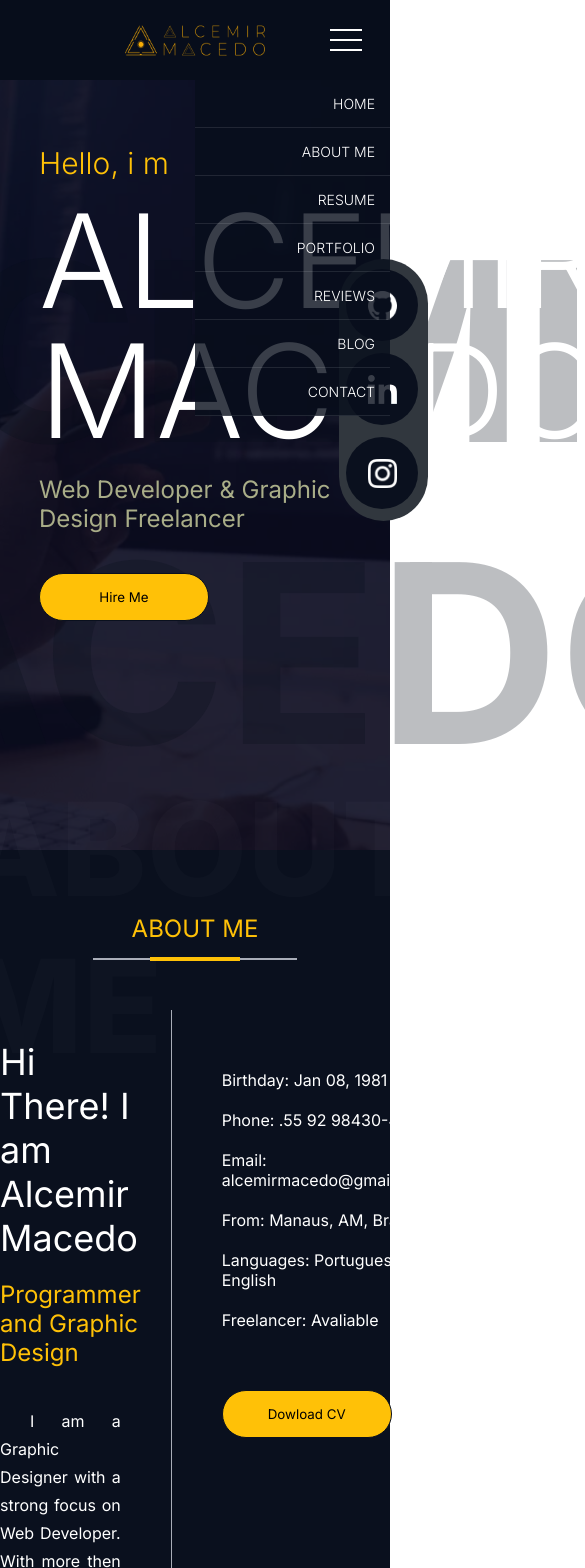
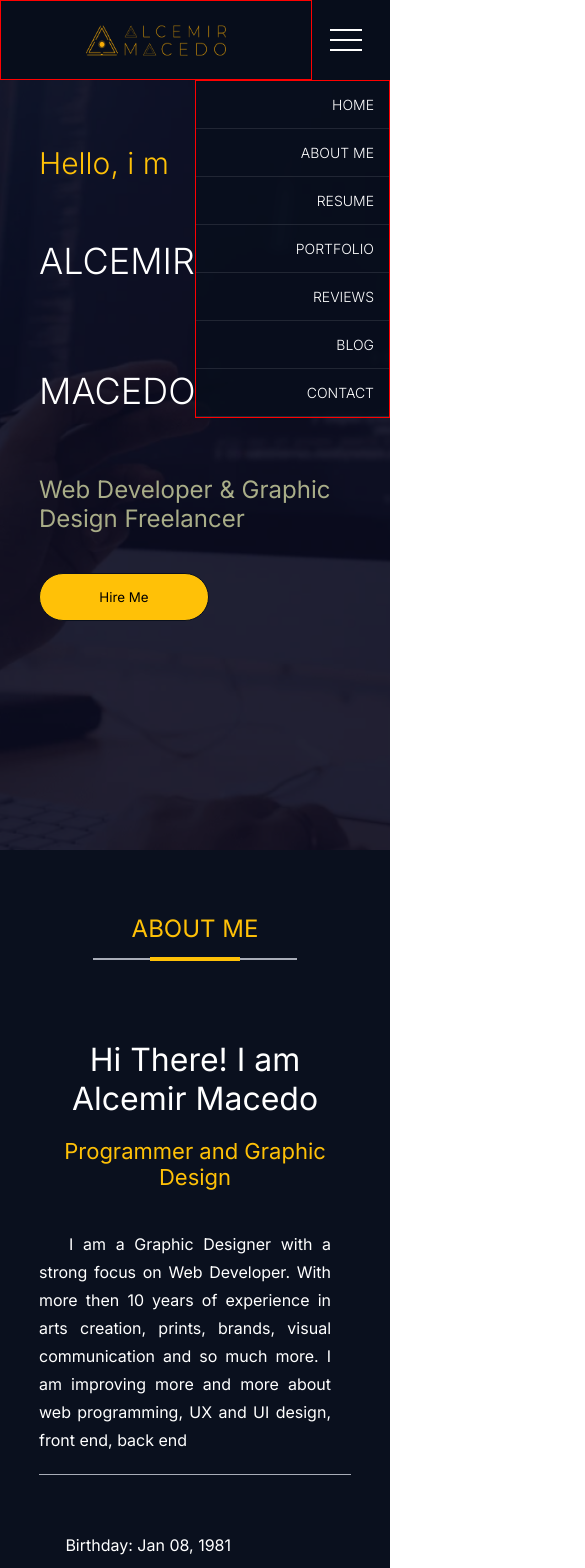
Before and after one commit to AlcemirMacedo/am-devoloper, a Next.js app: page / in a window 390 px wide. Shown: the top 1568 px of the page, 585 px wide, since content can reach past the window. Built offline with nearby package versions, Linux system fonts and the light colour scheme.

Commit message:
Responsividade fase 2

```diff
--- a/src/app/globals.css
+++ b/src/app/globals.css
@@ -80,3 +80,8 @@ header{
   color: #ffffff;
   border: 1px #FFC107  solid;
 }
+@media  screen and (max-width:580px) {
+  .title .bigTitle{
+    display: none;
+  }
+}
--- a/src/app/page.tsx
+++ b/src/app/page.tsx
@@ -18,14 +18,7 @@ export default function Home() {
       <Header />
       <Banner />
       <About />
-      <Service />
-      <Skills />
-      <Resume />
-      <Portfolio />
-      <Reviews />
-      <Blog />
-      <Contact />
-      <Footer />
+
     </div>
   )
 }
--- a/src/componentes/about/about.css
+++ b/src/componentes/about/about.css
@@ -1,9 +1,8 @@
 .about-section{
-    height: 736px;
+    height: auto;
     width: 100%;
     background-color: #0A101E;
     display: flex;
-    flex-direction: column;
     justify-content: center;
     align-items: center;
 }
@@ -27,6 +26,7 @@
     flex: 1;
 }
 .infos .hi{
+    display: flex;
     justify-content: flex-start;
     padding-top: 30px;
     margin-right: 50px;
@@ -65,3 +65,35 @@
     list-style: none;
     margin-bottom: 20px;
 }
+
+@media screen and (max-width:580px){
+    .about-section .container{
+        align-items: center;
+        justify-content: center;
+    }
+    .about-section .infos{
+        width: 100%;
+        flex-direction: column;
+        align-items: center;
+        justify-content: center;
+    }
+    .infos .hi{
+        width: 80%;
+        margin-right: 0;
+        padding-right: 0;
+        justify-content: center;
+        align-items: center;
+        border-right: none;
+        border-bottom: 1px #A9ADB8 solid;
+        padding-bottom: 20px;
+    }
+    .infos .hi h1{
+        font-size: 32px;
+        text-align: center;
+
+    }
+    .infos .hi h2{
+        font-size: 22px;
+        text-align: center;
+    }
+}
--- a/src/componentes/about/page.tsx
+++ b/src/componentes/about/page.tsx
@@ -10,6 +10,7 @@ export default function About(){
                     <div className="line"></div>
                     <h1>About me</h1>
                     <div className='bigTitle'>About me</div>
+
                 </div>
 
                 <div className="infos">
--- a/src/componentes/contact/contact.css
+++ b/src/componentes/contact/contact.css
@@ -134,3 +134,14 @@
     border: 1px #FFC107 solid;
     background-color: rgba(10, 10, 30, 27%);
 }
+@media screen and (max-width:580px){
+    .contact-section .contact-topic{
+        flex-direction: column;
+    }
+    .contact-topic .side1 input,.contact-topic .side1 textarea{
+        width: 80%;
+    }
+    .barra-hori{
+        width: 80%;
+    }
+}
--- a/src/componentes/header/header.css
+++ b/src/componentes/header/header.css
@@ -23,7 +23,7 @@ header{
 
 .logo{
     display: flex;
-    flex:2;
+    flex:1;
     align-items: center;
     justify-content: flex-start;
     height: 100%;
@@ -60,7 +60,7 @@ header{
 .nav-list ul{
     display: flex;
     list-style: none;
-    align-items: flex-end;
+    align-items: center;
 }
 .nav-list ul li{
     margin-right: 15px;
@@ -90,7 +90,6 @@ header{
     justify-content: flex-end;
     flex: 1;
     color: #FFC107;
-    margin-left: 5px;
     padding-left: 10px;
     border-left: 1px #FFC107 solid;
 }
@@ -110,35 +109,32 @@ header{
 @media screen and (max-width:580px) {
     .logo{
         position: absolute;
-        width: 100%;
+        width: 80%;
         justify-content:center;
+        border: 1px red solid;
     }
     .logo .img-logo{
         width: 140px;
         height: 45px;
     }
-    .nav-list {
-        flex: 1;
-    }
     .nav-list ul{
-        position: absolute;
+        position: fixed;
         top: 80px;
         width: 50vw;
         height: auto;
         flex-direction: column;
         background-color: rgba(8, 14, 28, 80%);
+        border: 1px red solid;
     }
     .nav-list ul li{
         margin-right: 0;
         font-size: 14px;;
+
         border-bottom: 1px rgba(255, 255, 255, 10%) solid;
         width: 100%;
         padding: 15px 15px 15px 10px;
         align-items: center;
         justify-content: flex-end;
-    }
-    header{
-        flex-direction: column;
     }
     .cellPhone{
         display: none;
--- a/src/componentes/main/banner.css
+++ b/src/componentes/main/banner.css
@@ -95,3 +95,15 @@ main{
     border: 1px #FFC107 solid;
     background-color: rgba(10, 10, 30, 27%);
 }
+
+@media screen and (max-width:580px){
+    .mask .h1-fade{
+        display: none;
+    }
+    .banner h1{
+        font-size: 36px;
+    }
+    .social-nav{
+        display: none;
+    }
+}
```
